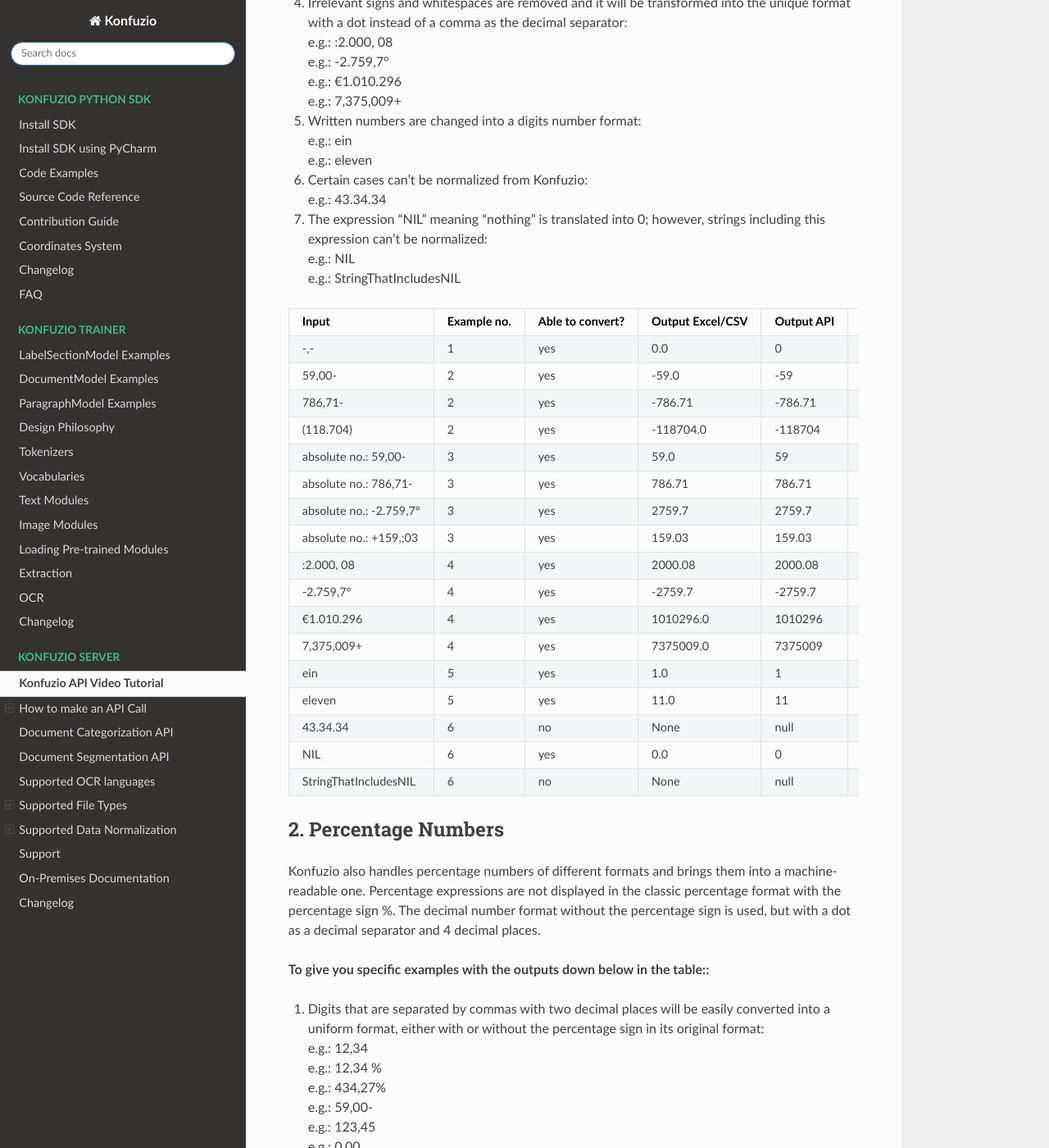
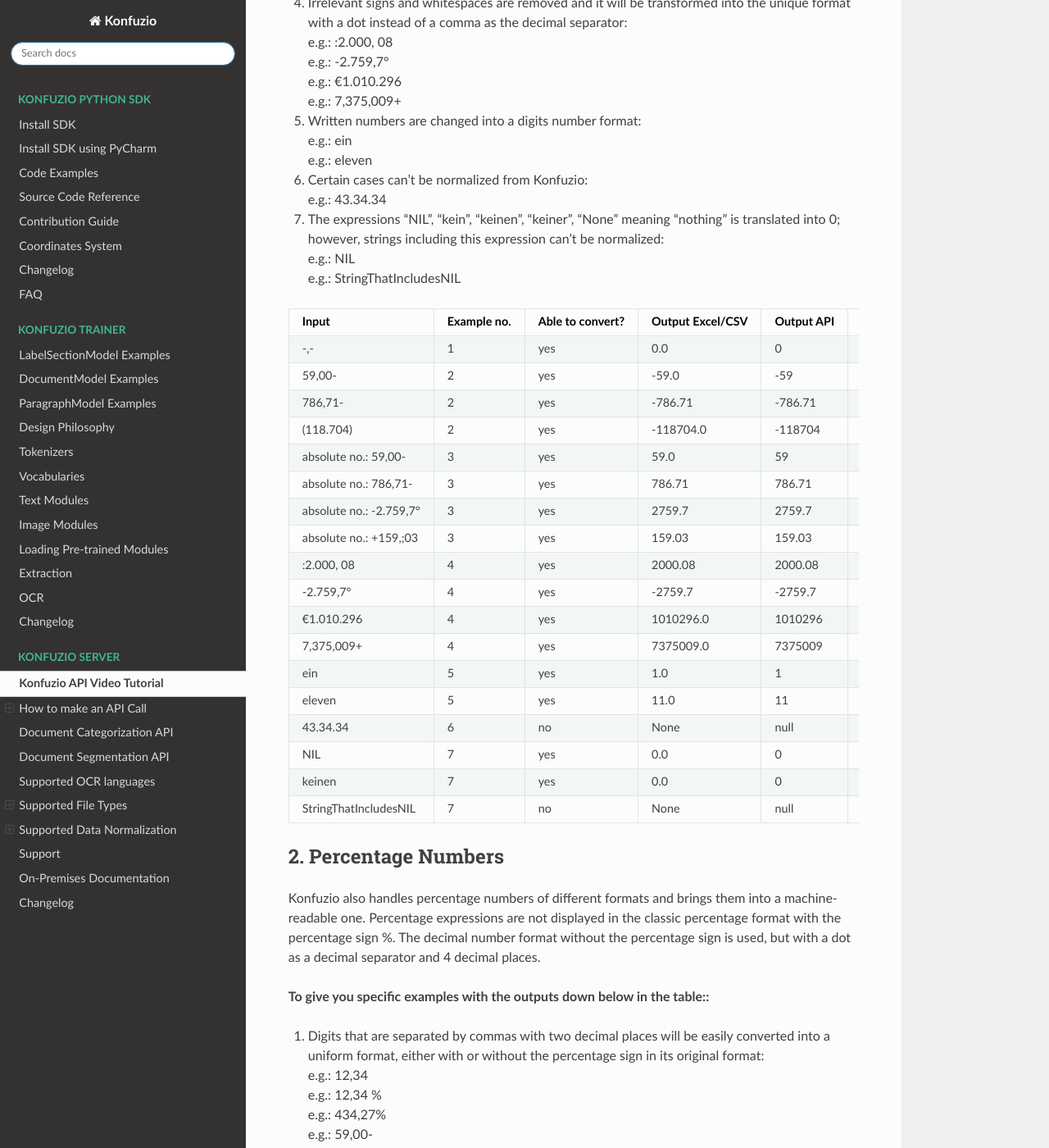
Before and after one commit to konfuzio-ai/konfuzio-sdk, a Sphinx documentation site: the page built from docs/web/api.md, in a window 1280 px wide and 1400 px high, scrolled down 6421 px. Shown: the whole window at 82% size. Built offline with Sphinx 7.4.7 and the Read the Docs theme 2.0.0, drawn with Linux system fonts in a browser that asks for light colours.

Commit message:
Add new possibile 0 values: None, kein

```diff
--- a/docs/web/api.md
+++ b/docs/web/api.md
@@ -231,30 +231,31 @@ e.g.: eleven
 5) Certain cases can't be normalized from Konfuzio:
 e.g.: 43.34.34
 
-6) The expression "NIL" meaning "nothing" is translated into 0; however, strings including this expression can't be normalized:
+6) The expressions "NIL", "kein", "keinen", "keiner", "None" meaning "nothing" is translated into 0; however, strings including this expression can't be normalized:
 e.g.: NIL
 e.g.: StringThatIncludesNIL
 
 
-| Input      | Example no.| Able to convert?     | Output Excel/CSV | Output API | Datatype CSV | Datatype JSON |
-| :-------------: | :----------: | :-----------: | :-----------: |:-----------:|:-----------:|:-----------:|
-|  -,- |1 | yes   | 0.0    | 0| string | number |
-|  59,00- | 2| yes   | -59.0    | -59 | string | number |
-|  786,71- |2| yes   | -786.71    | -786.71 | string | number |
-| (118.704) | 2|yes   | -118704.0    | -118704 | string | number |
-|  absolute no.: 59,00- |3| yes   | 59.0    | 59 | string | number |
-|  absolute no.: 786,71- |3| yes   | 786.71    | 786.71 | string | number |
-|  absolute no.: -2.759,7° |3| yes   | 2759.7    | 2759.7 | string | number |
-|  absolute no.: +159,;03 |3| yes   | 159.03    | 159.03 | string | number |
-|  :2.000, 08 |4| yes   | 2000.08    | 2000.08 | string | number |
-|  -2.759,7° |4| yes   | -2759.7    | -2759.7 | string | number |
-|  €1.010.296 | 4| yes   | 1010296.0    | 1010296 | string | number |
-|  7,375,009+ | 4|yes   | 7375009.0  | 7375009 | string | number |
-|  ein |5| yes   | 1.0   | 1 | string | number |
-|  eleven |5| yes   | 11.0   | 11 | string | number |
-| 43.34.34 | 6|no   | None    | null | string | null |
-|  NIL |6| yes   | 0.0   | 0  | string |number |
-| StringThatIncludesNIL |6| no  | None   | null  | string | null |
+|          Input          | Example no. | Able to convert?     | Output Excel/CSV | Output API | Datatype CSV | Datatype JSON |
+|:-----------------------:|:-----------:| :-----------: | :-----------: |:-----------:|:-----------:|:-----------:|
+|           -,-           |      1      | yes   | 0.0    | 0| string | number |
+|         59,00-          |      2      | yes   | -59.0    | -59 | string | number |
+|         786,71-         |      2      | yes   | -786.71    | -786.71 | string | number |
+|        (118.704)        |      2      |yes   | -118704.0    | -118704 | string | number |
+|  absolute no.: 59,00-   |      3      | yes   | 59.0    | 59 | string | number |
+|  absolute no.: 786,71-  |      3      | yes   | 786.71    | 786.71 | string | number |
+| absolute no.: -2.759,7° |      3      | yes   | 2759.7    | 2759.7 | string | number |
+| absolute no.: +159,;03  |      3      | yes   | 159.03    | 159.03 | string | number |
+|       :2.000, 08        |      4      | yes   | 2000.08    | 2000.08 | string | number |
+|        -2.759,7°        |      4      | yes   | -2759.7    | -2759.7 | string | number |
+|       €1.010.296        |      4      | yes   | 1010296.0    | 1010296 | string | number |
+|       7,375,009+        |      4      |yes   | 7375009.0  | 7375009 | string | number |
+|           ein           |      5      | yes   | 1.0   | 1 | string | number |
+|         eleven          |      5      | yes   | 11.0   | 11 | string | number |
+|        43.34.34         |      6      |no   | None    | null | string | null |
+|           NIL           |      7      | yes   | 0.0   | 0  | string |number |
+|         keinen          |      7      | yes   | 0.0   | 0  | string |number |
+|  StringThatIncludesNIL  |      7      | no  | None   | null  | string | null |
 
 
 ### 2. Percentage Numbers
```
